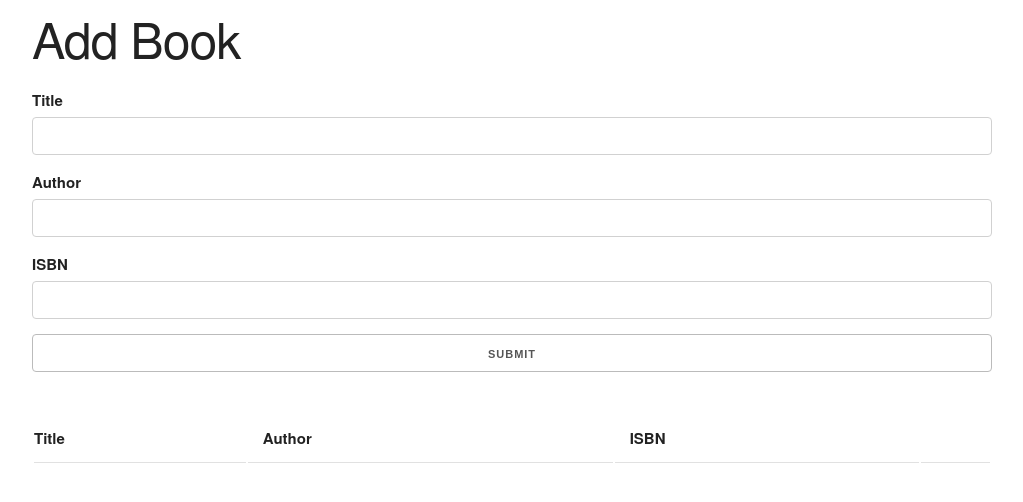
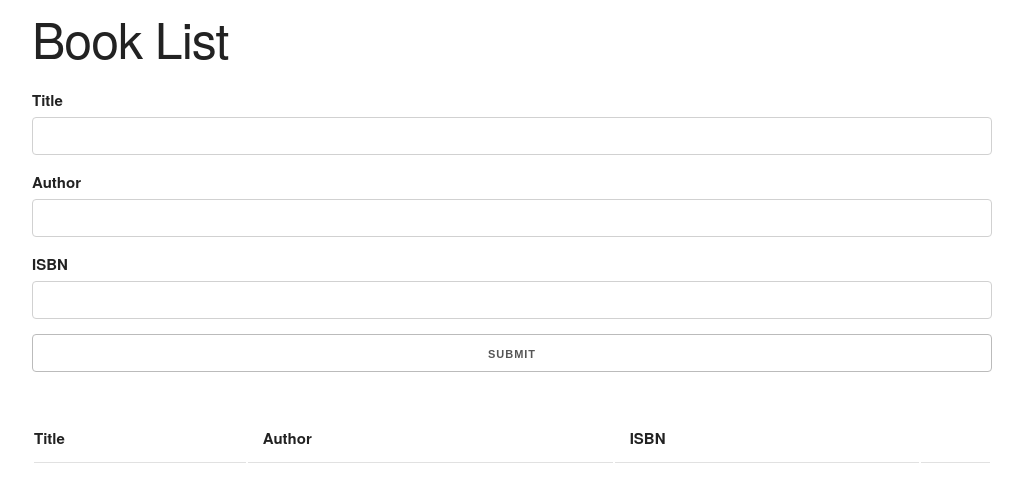
Before and after one commit to balajisr/book-list, a plain HTML site: page index.html in a window 1280 px wide. Shown: the whole page, without its empty margins (128-1151 px from the left). Drawn offline with nearby package versions, Linux system fonts and the light colour scheme.

Commit message:
changed title

```diff
--- a/index.html
+++ b/index.html
@@ -9,7 +9,7 @@
 </head>
 <body>
     <div class="container">
-        <h1>Add Book</h1>
+        <h1 class="u-full-width">Book List</h1>
         <form id="book-form">
             <div>
                 <label for="title">Title</label>
```
